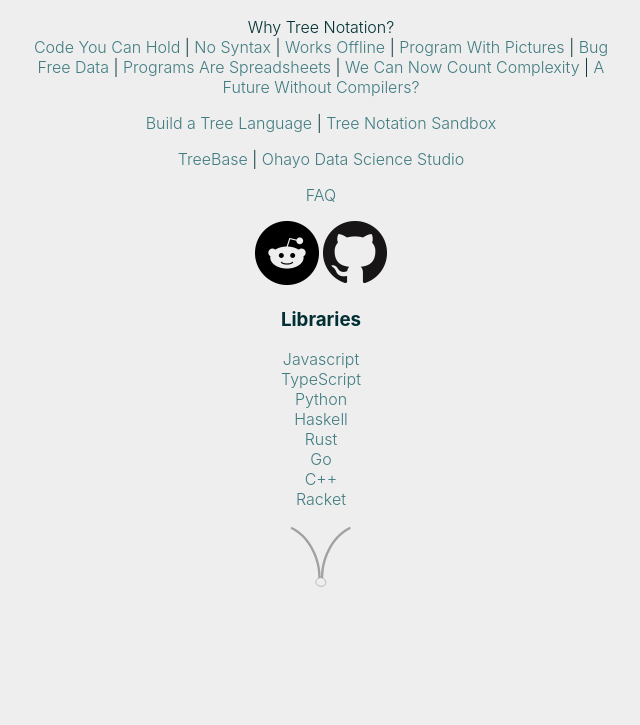
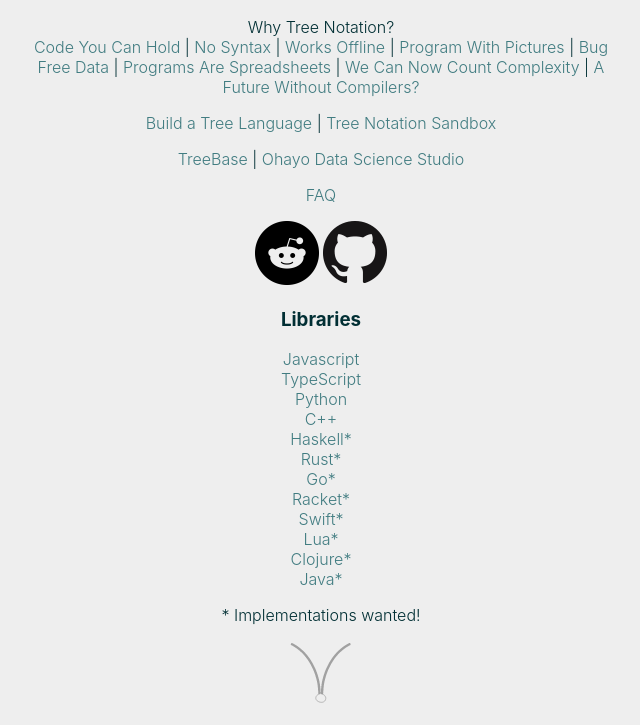
Before and after one commit to breck7/particles.scroll.pub, a plain HTML site: page index.html in a window 1280 px wide. Shown: the part 485-1210 px from the top of the page, without its empty margins (319-959 px from the left). Before the commit the page ends 1094 px from the top, so only its background shows below. Drawn offline with Linux system fonts and the light colour scheme.

Commit message:
fixes from rlabrecque

```diff
--- a/index.html
+++ b/index.html
@@ -43,11 +43,16 @@
       <a href="https://github.com/treenotation/jtree">Javascript</a>
       <a href="https://github.com/treenotation/jtree">TypeScript</a>
       <a href="https://github.com/treenotation/pytree">Python</a>
-      <a href="https://github.com/treenotation/jtree/issues/16">Haskell</a>
-      <a href="https://github.com/treenotation/jtree/issues/15">Rust</a>
-      <a href="https://github.com/treenotation/jtree/issues/17">Go</a>
-      <a href="https://github.com/treenotation/jtree/issues/20">C++</a>
-      <a href="https://github.com/treenotation/jtree/issues/15">Racket</a>
+      <a href="https://github.com/treenotation/ctree">C++</a>
+      <a href="https://github.com/treenotation/jtree/issues/16">Haskell*</a>
+      <a href="https://github.com/treenotation/jtree/issues/18">Rust*</a>
+      <a href="https://github.com/treenotation/jtree/issues/17">Go*</a>
+      <a href="https://github.com/treenotation/jtree/issues/15">Racket*</a>
+      <a href="https://github.com/treenotation/jtree/issues/67">Swift*</a>
+      <a href="https://www.reddit.com/r/treenotation/comments/cjpvwu/is_there_a_lua_library/">Lua*</a>
+      <a href="https://github.com/treenotation/jtree/issues/69">Clojure*</a>
+      <a href="https://github.com/treenotation/jtree/issues/70">Java*</a>
+      <p>* Implementations wanted!</p>
     </div>
     <p>
       <a href="https://lab.treenotation.org"><img src="treeNotationLab.png" title="Tree Notation Lab"/></a>
```
